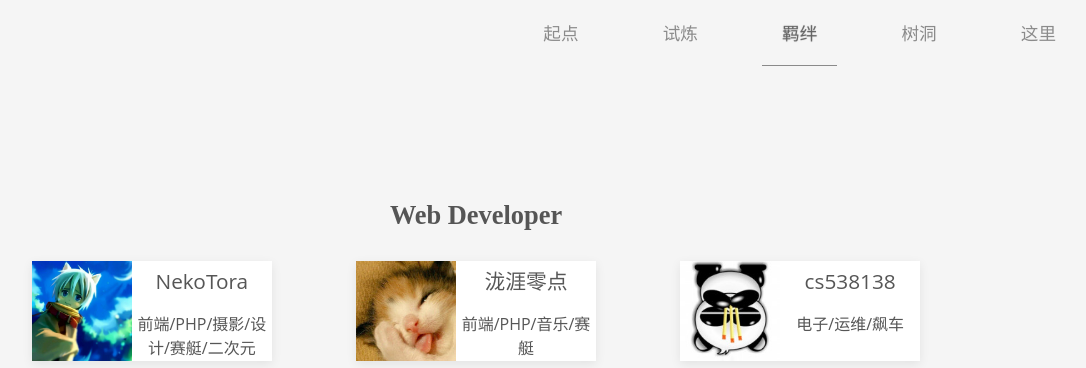
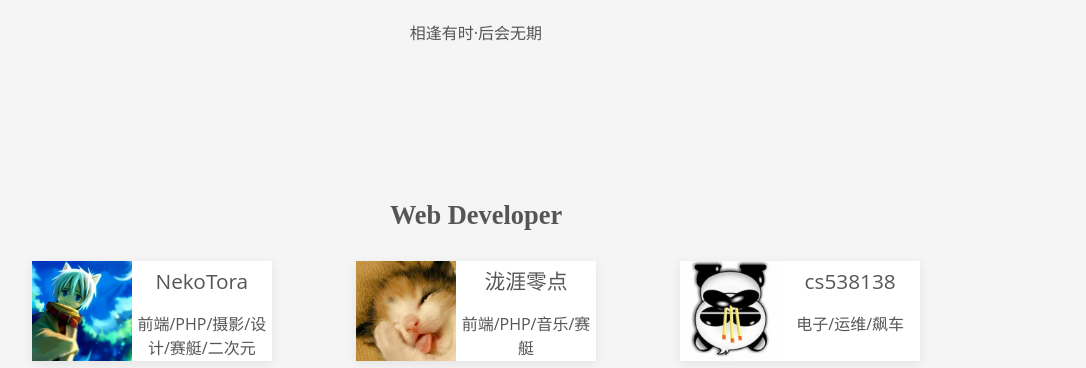
Before and after one commit to PaiJi/JiPai-Moe, a PHP site: page /friends.php in a window 1280 px wide. Shown: the top 368 px of the page, without its empty margins (164-1250 px from the left). Run offline with PHP 8.4, Linux system fonts and the light colour scheme; some libraries are stand-ins or nearby versions; some web fonts are replaced.

Commit message:
Put the nav in the bottom of page and fix friends page motto localtion.

```diff
--- a/friends.php
+++ b/friends.php
@@ -56,6 +56,7 @@
 				<p>全栈</p>
 			</div>
 		</div>
+		</a>
 		</div>
 	</div>
 	<div class="motto"><p>相逢有时·后会无期</p></div>
--- a/sources/css/friends.css
+++ b/sources/css/friends.css
@@ -86,7 +86,7 @@ friends_box:hover sidebar{
 
 .motto{
 	position: absolute;
-	bottom: 20px;
+	top: 20px;
 	width: 100%;
 }
 .motto p{
--- a/sources/css/index.css
+++ b/sources/css/index.css
@@ -6,7 +6,7 @@ body{
 }
 .avatar{
 	position: absolute;
-	top: 50%;
+	top: 35%;
 	left: 50%;
 	margin-top: -105.5px;
 	margin-left: -105.5px;
@@ -22,7 +22,7 @@ body{
 }
 .motto{
 	position: absolute;
-	bottom: 140px;
+	bottom: 200px;
 	width: 800px;
 	left: 50%;
 	margin-left: -400px;
--- a/sources/css/nav.css
+++ b/sources/css/nav.css
@@ -1,8 +1,9 @@
 /*Nav CSS*/
 .nav{
 	position: absolute;
-	right: 20px;
-	top: 20px;
+	right: 50%;
+	margin-right: -297px;
+	bottom: 30px;
 }
 .nav a{
 	text-decoration: none;
```
